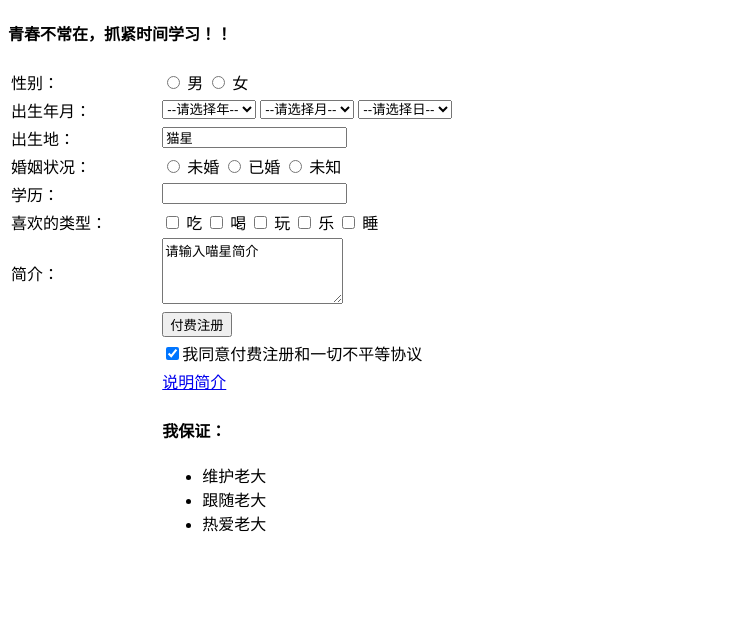
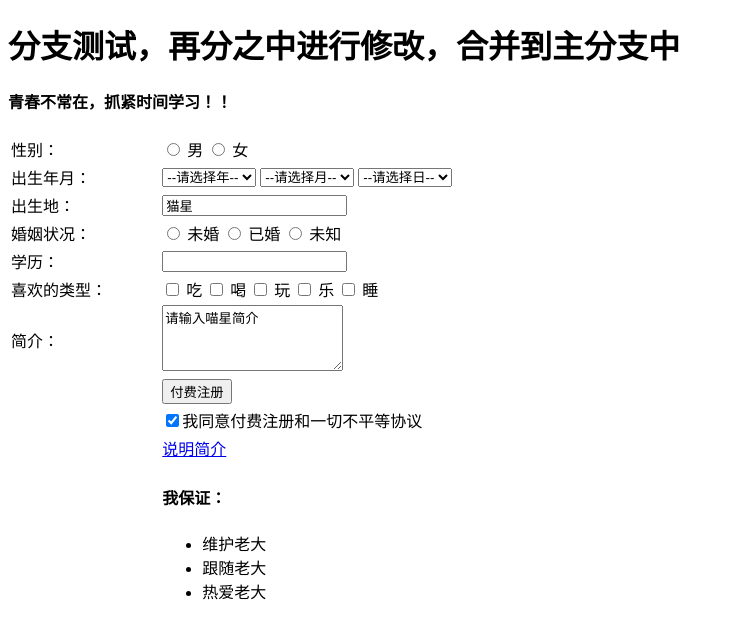
Before and after one commit to one-and-one-fourth/one-and-one-fourth.github.io, a plain HTML site: page index.html in a window 1280 px wide. Shown: the whole page, without its empty margins (0-734 px from the left). Drawn offline with Linux system fonts and the light colour scheme.

Commit message:
Update index.html
分支测试

```diff
--- a/index.html
+++ b/index.html
@@ -9,6 +9,7 @@
 
 <body>
 
+    <h1>分支测试，再分之中进行修改，合并到主分支中<h1>
     <h4>青春不常在，抓紧时间学习！！</h4>
 
     <table width="600">
```
